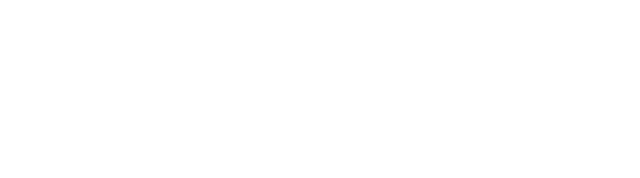
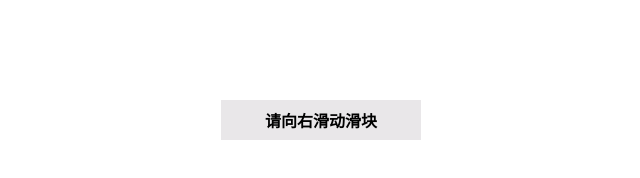
Before and after one commit to yhying/jq, a plain HTML site: page 原生/js滑块验证/index.html in a window 1280 px wide. Shown: the whole page, without its empty margins (319-959 px from the left). Drawn offline with Linux system fonts and the light colour scheme.

Commit message:
拖动验证

```diff
--- a/原生/js滑块验证/index.html
+++ b/原生/js滑块验证/index.html
@@ -5,9 +5,24 @@
     <meta name="viewport" content="width=device-width, initial-scale=1.0">
     <meta http-equiv="X-UA-Compatible" content="ie=edge">
     <title>原生js滑块拖动验证</title>
+    <style>
+    .box {
+        display: flex;
+        justify-content: center;
+        align-items: center;
+        background-color: #e9e7e9;
+        width: 200px;
+        height: 40px;
+        margin: 100px auto;
+        color: #000000;
+        font-weight: 700;
+    }
+    </style>
 </head>
 <body>
-
+    <div class="box">
+        请向右滑动滑块
+    </div>
     <script src="js/demo.js"></script>
 </body>
 </html>
```
